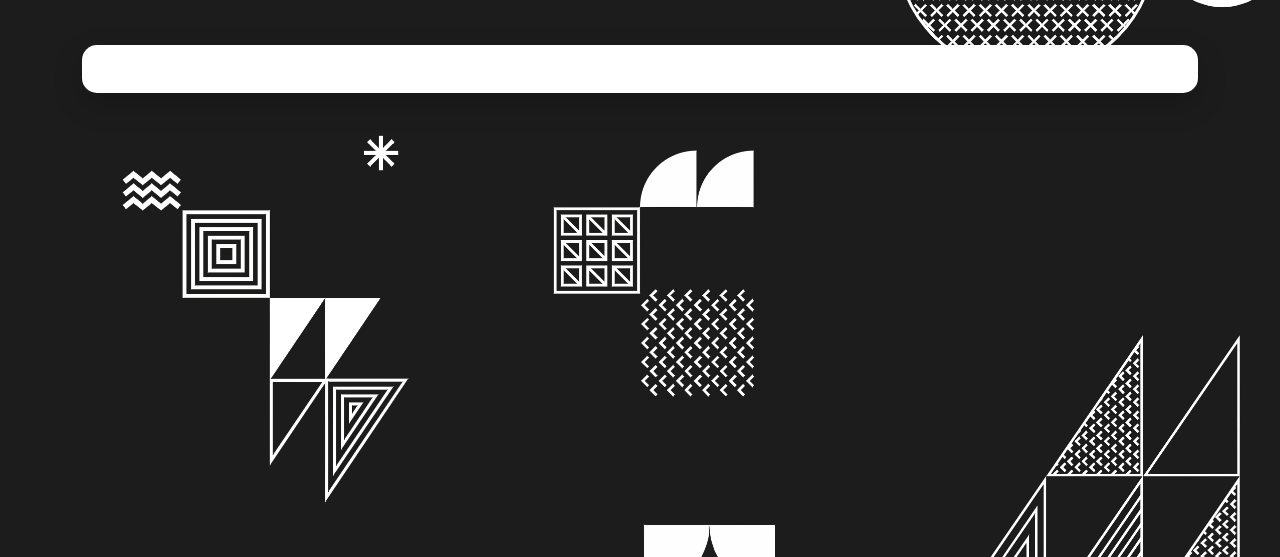
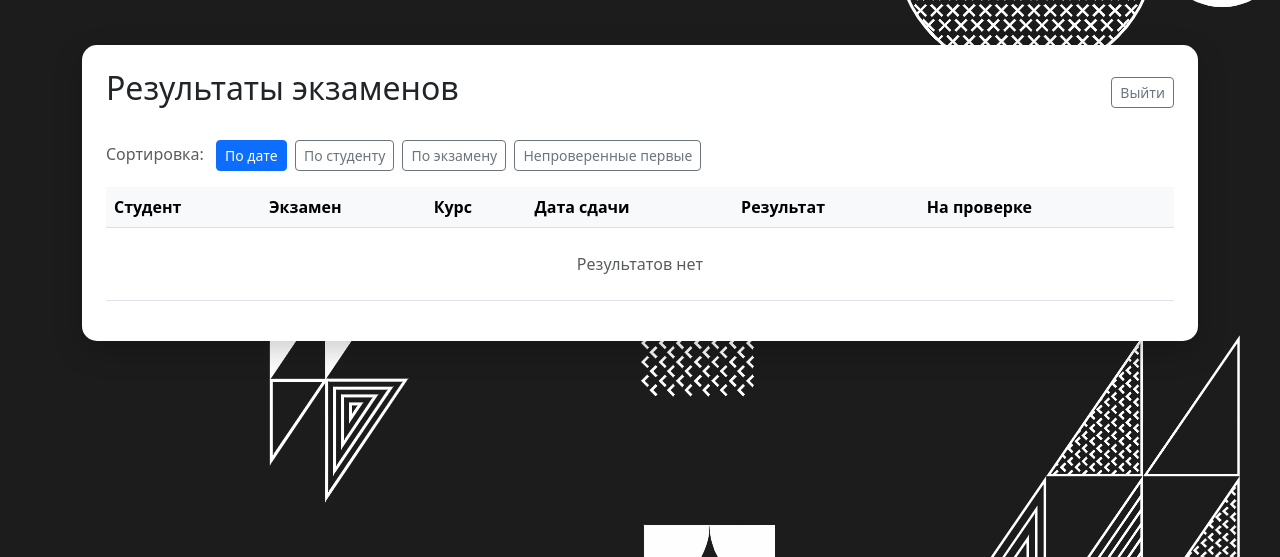
Before and after one commit to beorht/SynergyOnlineTest, a Django app: page /teacher/?sort=date in a window 1280 px wide. Shown: the part 58-615 px from the top of the page. Run offline with Django 5.2, Linux system fonts and the light colour scheme; a user stored in the database is signed in; tables that the repository leaves empty hold one stand-in row (values such as "Sample post").

Commit message:
feat: teacher dashboard with sorting
Co-Authored-By: Claude Sonnet 4.6 <noreply@anthropic.com>

```diff
--- a/templates/teachers/dashboard.html
+++ b/templates/teachers/dashboard.html
@@ -2,8 +2,70 @@
 {% block title %}Кабинет преподавателя{% endblock %}
 {% block content %}
 <div class="main-container p-4 mt-2">
-  {% for result in results %}
-    <p>{{ result.exam.name }}</p>
-  {% endfor %}
+  <div class="d-flex justify-content-between align-items-center mb-4">
+    <h2>Результаты экзаменов</h2>
+    <a href="{% url 'teacher_logout' %}" class="btn btn-outline-secondary btn-sm">Выйти</a>
+  </div>
+
+  <div class="mb-3">
+    <span class="text-muted me-2">Сортировка:</span>
+    {% for key, label in sort_options.items %}
+      <a href="?sort={{ key }}"
+         class="btn btn-sm {% if current_sort == key %}btn-primary{% else %}btn-outline-secondary{% endif %} me-1">
+        {{ label }}
+      </a>
+    {% endfor %}
+  </div>
+
+  <div class="table-responsive">
+    <table class="table table-hover align-middle">
+      <thead class="table-light">
+        <tr>
+          <th>Студент</th>
+          <th>Экзамен</th>
+          <th>Курс</th>
+          <th>Дата сдачи</th>
+          <th>Результат</th>
+          <th>На проверке</th>
+          <th></th>
+        </tr>
+      </thead>
+      <tbody>
+        {% for result in results %}
+        <tr>
+          <td>{{ result.student.full_name }}</td>
+          <td>{{ result.exam.name }}</td>
+          <td>{{ result.exam.course.name }}</td>
+          <td>{{ result.start_time|date:"d.m.Y H:i" }}</td>
+          <td>
+            {% if result.max_score and result.max_score > 0 %}
+              <span class="badge bg-{% if result.score >= result.max_score|floatformat:0 %}success{% else %}warning{% endif %}">
+                {{ result.score }} / {{ result.max_score }}
+              </span>
+            {% else %}
+              <span class="badge bg-secondary">{{ result.score }}</span>
+            {% endif %}
+          </td>
+          <td>
+            {% if result.pending_count > 0 %}
+              <span class="badge bg-warning text-dark">{{ result.pending_count }} вопр.</span>
+            {% else %}
+              <span class="text-success">&#10003;</span>
+            {% endif %}
+          </td>
+          <td>
+            <a href="{% url 'teacher_review' result.id %}" class="btn btn-sm btn-outline-primary">
+              Проверить
+            </a>
+          </td>
+        </tr>
+        {% empty %}
+        <tr>
+          <td colspan="7" class="text-center text-muted py-4">Результатов нет</td>
+        </tr>
+        {% endfor %}
+      </tbody>
+    </table>
+  </div>
 </div>
 {% endblock %}
```
Also changed, not shown: tests/test_teacher_views.py (+46 -0 lines).
